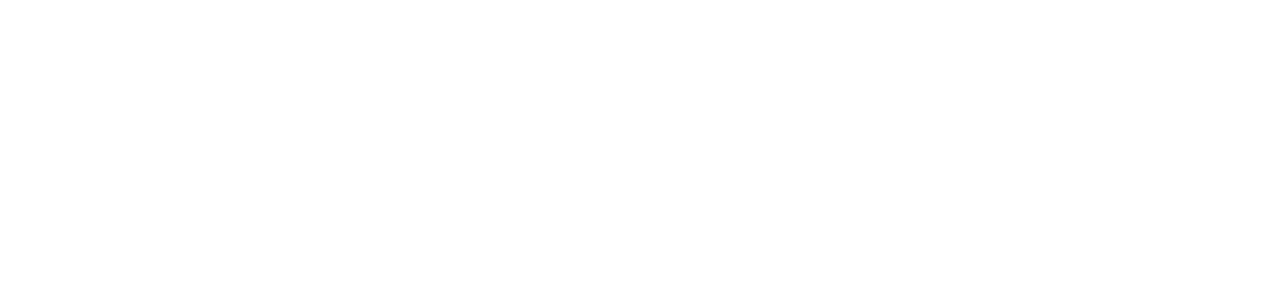
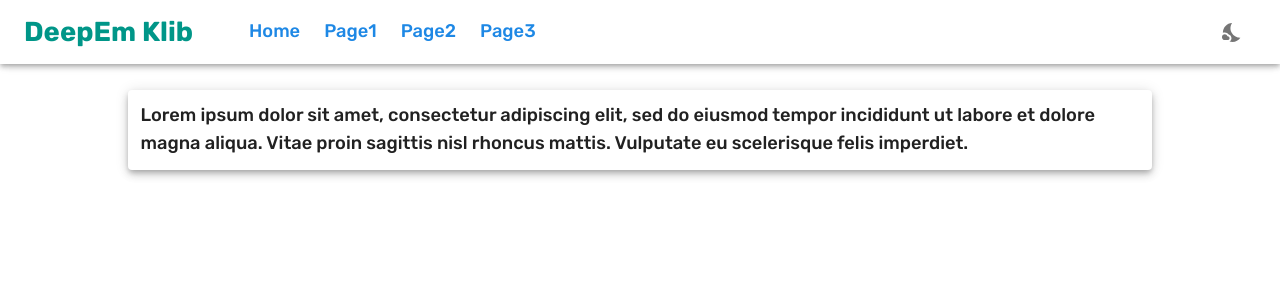
Before and after one commit to DeepEM-Lab/klib-frontend, a React (Create React App) app in the folder client/: page / in a window 1280 px wide. Shown: the top 300 px of the page. Built offline with nearby package versions, Linux system fonts and the light colour scheme.

Commit message:
Added HomePage and Navigation Bar.

```diff
--- a/client/src/App.jsx
+++ b/client/src/App.jsx
@@ -2,6 +2,7 @@
 import { ReactQueryDevtools } from "react-query/devtools"
 import { QueryClient, QueryClientProvider } from "react-query"
 import React from "react";
+import HomePage from './pages/HomePage';
 import './App.css';
 
 
@@ -20,6 +21,7 @@
         <React.StrictMode>
             <BrowserRouter>
                 <QueryClientProvider client={queryClient}>
+                    <HomePage />
                     <ReactQueryDevtools />
                 </QueryClientProvider>
             </BrowserRouter>
--- /dev/null
+++ b/client/src/pages/HomePage.jsx
@@ -0,0 +1,23 @@
+import { Box, Grid, Paper, Typography } from "@mui/material"
+import PeriodicTable from "../components/PeriodicTable/PeriodicTable"
+import PageParent from "../structures/PageParent"
+
+const HomePage = () => {
+
+    return (
+        <PageParent>
+            <Grid container py="2vw" spacing="1vw" display="flex" justifyContent="center" alignContent="center" >
+                <Grid item xs={10}>
+                    <Paper elevation={5} sx={{ padding: "1vw" }}>
+                        Lorem ipsum dolor sit amet, consectetur adipiscing elit,
+                        sed do eiusmod tempor incididunt ut labore et dolore magna aliqua.
+                        Vitae proin sagittis nisl rhoncus mattis. Vulputate eu scelerisque felis imperdiet.
+                    </Paper>
+                </Grid>
+            </Grid>
+        </PageParent>
+    )
+
+}
+
+export default HomePage
--- /dev/null
+++ b/client/src/structures/NavigationBar.jsx
@@ -0,0 +1,59 @@
+import { AppBar, Toolbar, Grid, Link, Typography, IconButton, useTheme, Menu, MenuItem } from "@mui/material"
+import { LightMode, NightsStay } from "@mui/icons-material"
+
+
+
+
+const menu = [
+    { name: "Home", path: "/" },
+    { name: "Page1", path: "/" },
+    { name: "Page2", path: "/" },
+    { name: "Page3", path: "/" },
+]
+
+const NavigationBar = (
+/**
+@type {{
+    toggleDarkMode: () => void;
+}}
+*/ props) => {
+    let { toggleDarkMode } = props
+    const theme = useTheme()
+
+    return (
+        <AppBar color="transparent" sx={{ backgroundColor: "background.default" }}>
+            <Toolbar>
+                <Grid container justifyContent="space-between" alignItems="center">
+                    <Grid item>
+                        <Grid container spacing={3} alignItems="center">
+                            <Grid item>
+                                <Typography display="block" variant="h5" noWrap sx={{ fontWeight: "medium" }}>
+                                    <Link underline="none" href="/" >DeepEm Klib</Link>
+                                </Typography>
+                            </Grid>
+                            <Grid item width="2rem"/>
+                            {menu.map((page, i) => (
+                                <Grid item key={i}>
+                                    <Link underline="none" href={page.path} color="secondary">{page.name}</Link>
+                                </Grid>
+                            ))}
+                        </Grid>
+                    </Grid>
+                    <Grid item>
+                        <IconButton onClick={toggleDarkMode} size="large">
+                            {
+                                theme.palette.mode === "dark" ? (
+                                    <LightMode fontSize="small" />
+                                ) : (
+                                    <NightsStay fontSize="small" />
+                                )
+                            }
+                        </IconButton>
+                    </Grid>
+                </Grid>
+            </Toolbar>
+        </AppBar>
+    )
+}
+
+export default NavigationBar
--- /dev/null
+++ b/client/src/structures/PageParent.jsx
@@ -0,0 +1,71 @@
+import { Container, Toolbar } from "@mui/material"
+import { createTheme, CssBaseline, ThemeProvider, useMediaQuery } from '@mui/material';
+import { blue, green, lightBlue, red, teal } from '@mui/material/colors';
+import { useState } from 'react';
+import NavigationBar from "./NavigationBar"
+
+
+const PageParent = (/**
+@type {{
+    children: NonNullable<React.ReactNode>;
+    fullHeight?: boolean;
+    minWidth?: number | string;
+}}
+**/ props) => {
+    const prefersDarkMode = useMediaQuery("(prefers-color-scheme: dark)")
+    let [darkMode, setDarkMode] = useState(() => {
+        let dark_mode = localStorage.getItem("dark_mode")
+        switch (dark_mode) {
+            case "true":
+                return true
+            case "false":
+                return false
+            default:
+                return prefersDarkMode
+        }
+    })
+
+    const theme = createTheme({
+        palette: {
+            primary: {
+                main: teal[500]
+            },
+            secondary: {
+                main: blue[600]
+            },
+            error: red,
+            success: green,
+            info: lightBlue,
+            mode: darkMode ? "dark" : "light",
+        },
+        typography: {
+            fontFamily: "Rubik",
+            fontSize: 16,
+            fontWeightLight: 300,
+            fontWeightRegular: 500,
+            fontWeightMedium: 700,
+            fontWeightBold: 900,
+        },
+    })
+
+    let toggleDarkMode = () => {
+        localStorage.setItem("dark_mode", !darkMode ? "true" : "false")
+        setDarkMode(!darkMode)
+    }
+
+    let { children, fullHeight = false, minWidth = "0rem" } = props
+
+    return (
+        <ThemeProvider theme={theme}>
+            <CssBaseline />
+            <Container maxWidth={false} style={fullHeight ? { minWidth: minWidth, height: "100%" } : { minWidth: minWidth }}>
+                <NavigationBar toggleDarkMode={toggleDarkMode} />
+                <Toolbar />
+                {children}
+            </Container >
+        </ThemeProvider>
+    )
+
+}
+
+export default PageParent
```
